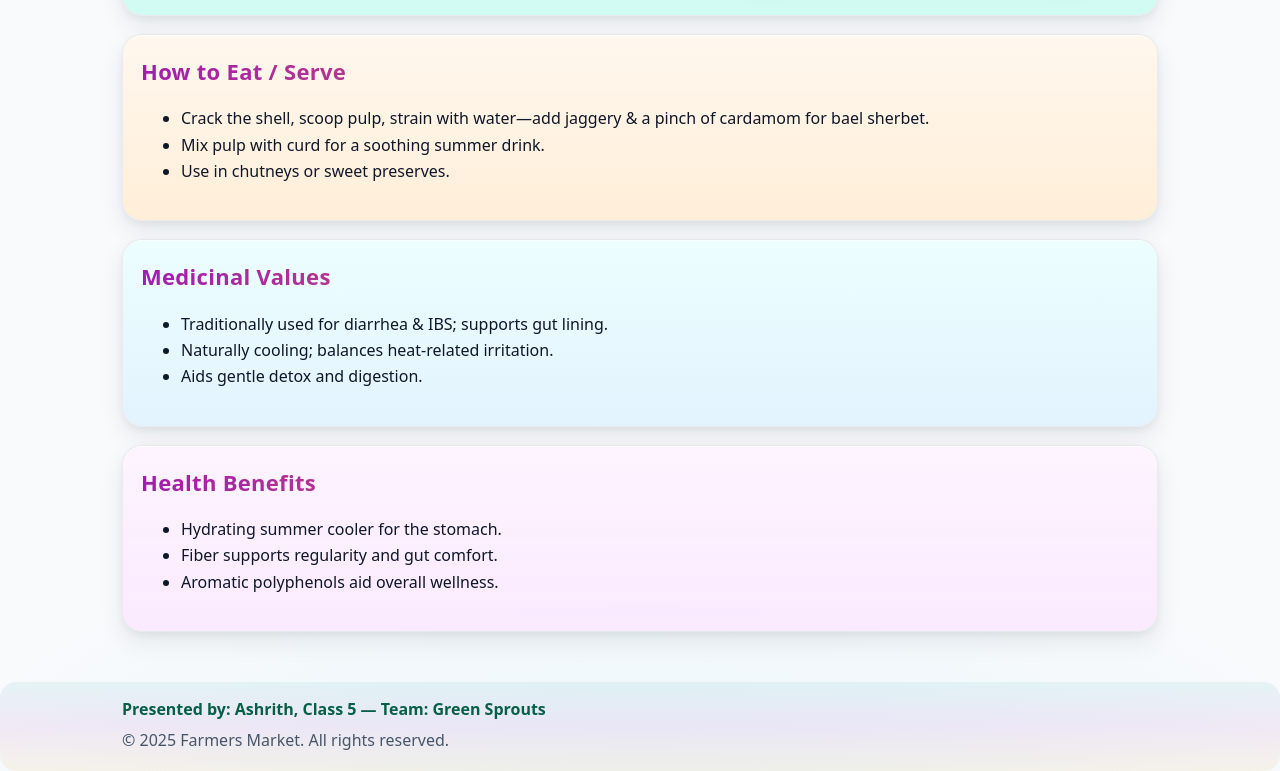
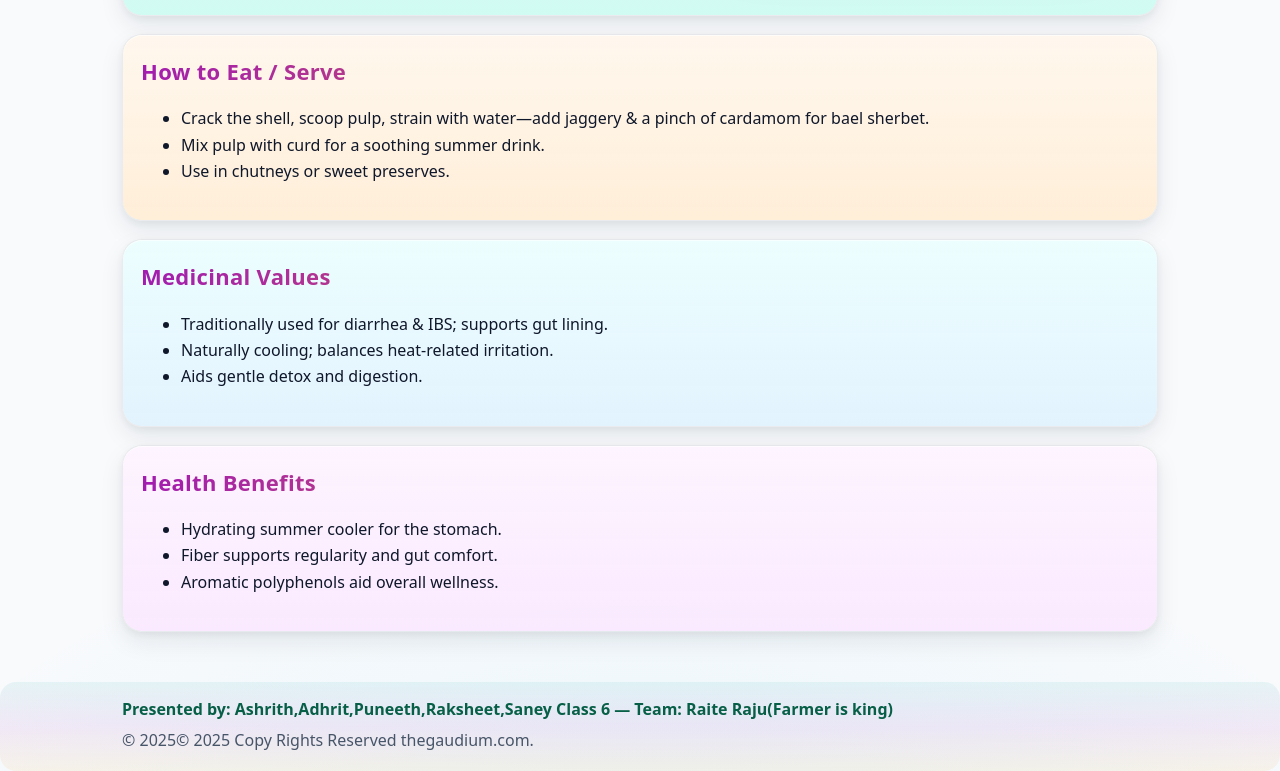
Before and after one commit to ravvenukamreddy/ashrith, a plain HTML site: page fruit/woodapple.html in a window 1280 px wide. Shown: the part 508-1279 px from the top of the page. Drawn offline with Linux system fonts and the light colour scheme.

Commit message:
Modify footer with new team and copyright details
Updated footer to include new team members and copyright notice.

```diff
--- a/fruit/woodapple.html
+++ b/fruit/woodapple.html
@@ -61,6 +61,7 @@
       </ul>
     </section>
   </div>
-  <footer><div class="foot-wrap"><div class="presented">Presented by: Ashrith, Class 5 — Team: Green Sprouts</div><div class="rights">© <span id="year"></span> Farmers Market. All rights reserved.</div></div></footer>
+  <footer><div class="foot-wrap"><div class="presented">Presented by: Ashrith,Adhrit,Puneeth,Raksheet,Saney Class 6 — Team: Raite Raju(Farmer is king)</div>
+    <div class="rights">© <span id="year"></span>© 2025 Copy Rights Reserved thegaudium.com.</div></div></footer>
 </body>
 </html>
```
